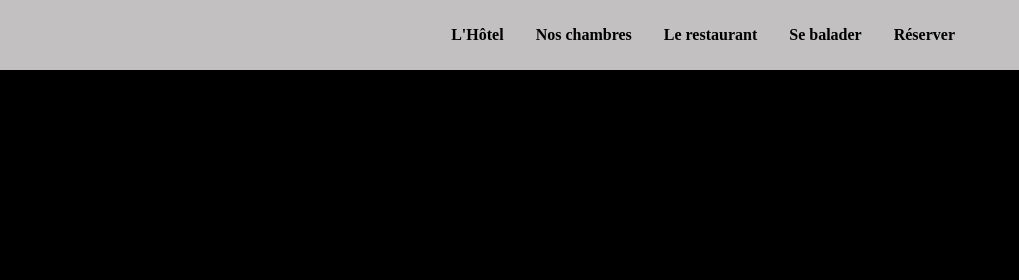
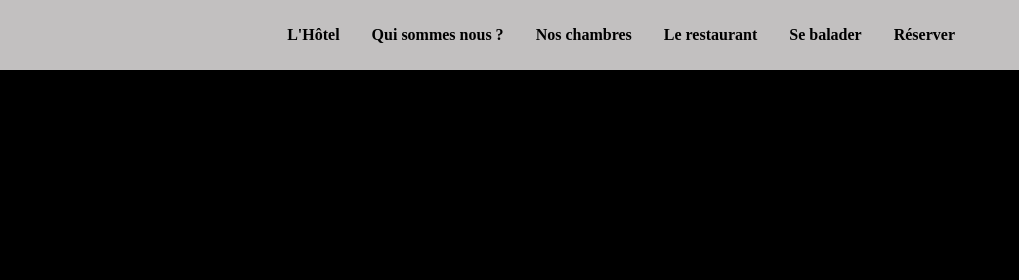
Before and after one commit to GregoryLacroix/hotel-bois-dormant, a plain HTML site: page index.html in a window 1280 px wide. Shown: the top 280 px of the page, 261-1280 px from the left. Drawn offline with Linux system fonts and the light colour scheme; a web font is replaced by a local one.

Commit message:
update nav header

```diff
--- a/index.html
+++ b/index.html
@@ -21,6 +21,9 @@
             <ul class="nav__list">
                 <li class="nav__list__item">
                     <a href="" class="nav__link">L'Hôtel</a>
+                </li>
+                <li class="nav__list__item">
+                    <a href="" class="nav__link">Qui sommes nous ?</a>
                 </li>
                 <li class="nav__list__item">
                     <a href="chambre.html" class="nav__link">Nos chambres</a>
```
